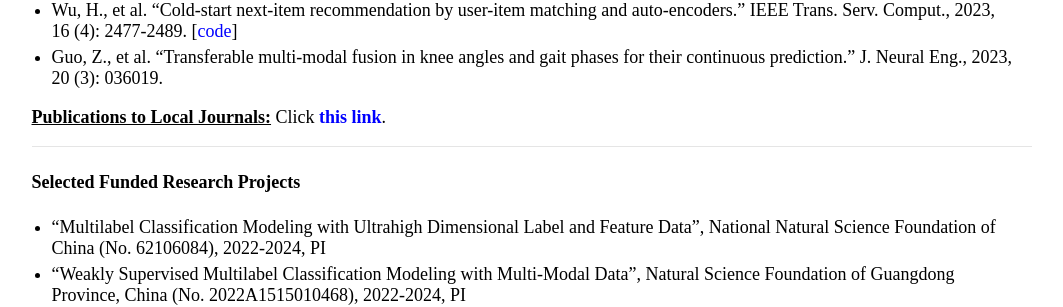
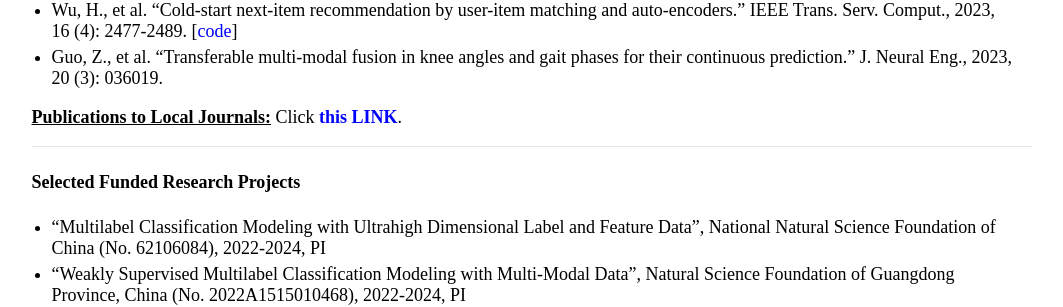
Before and after one commit to jiazhang-ml/jiazhang-ml.github.io, a Jekyll site: the page built from index.md, in a window 1280 px wide and 900 px high, scrolled down 1513 px. Shown: the part 153-460 px from the top of the window, without its empty margins (108-1171 px from the left). Built offline with Jekyll 4.4.1, drawn with Linux system fonts in a browser that asks for light colours.

```diff
--- a/index.md
+++ b/index.md
@@ -50,7 +50,7 @@ Research Interests: My research interests include *machine learning* and *data m
 * Wu, H., et al. "Cold-start next-item recommendation by user-item matching and auto-encoders." IEEE Trans. Serv. Comput., 2023, 16 (4): 2477-2489. [[code](https://github.com/wuhanrui/UIMA)]
 * Guo, Z., et al. "Transferable multi-modal fusion in knee angles and gait phases for their continuous prediction." J. Neural Eng., 2023, 20 (3): 036019.
 
-**<u>Publications to Local Journals:</u>** Click [**this link**](nativepublication.md).
+**<u>Publications to Local Journals:</u>** Click [**this LINK**](nativepublication.md).
 
 ---
 
```
